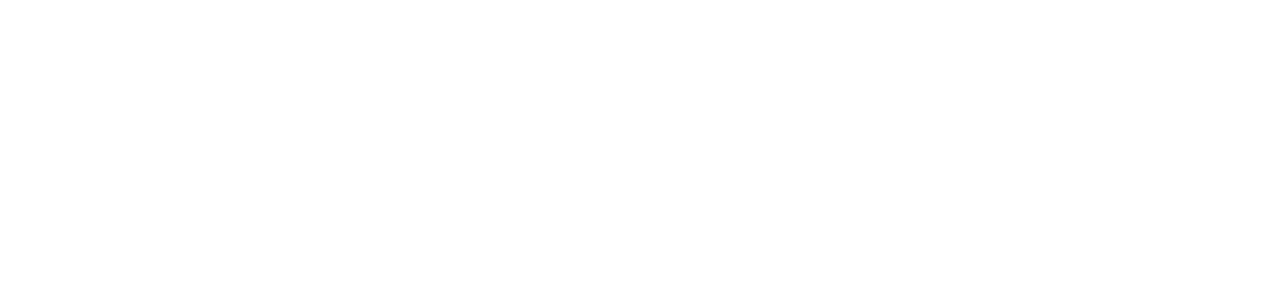
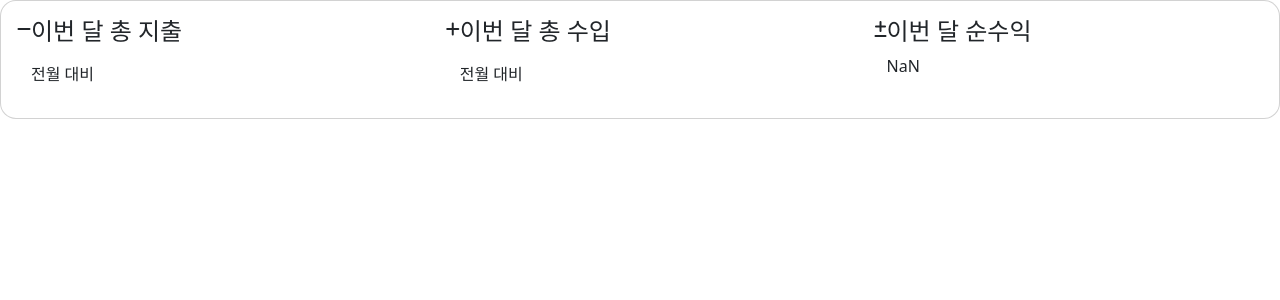
Before and after one commit to ensookim/Skeleton-Project_8, a Vue app: page / in a window 1280 px wide. Shown: the top 300 px of the page. Built offline with nearby package versions, Linux system fonts and the light colour scheme; no server answers.

Commit message:
test : Test MonthlyReport in App.vue

```diff
--- a/src/App.vue
+++ b/src/App.vue
@@ -1,7 +1,10 @@
 <template>
   <div></div>
+  <MonthlyReport />
 </template>
 
-<script setup></script>
+<script setup>
+import MonthlyReport from '@/components/MonthlyReport.vue';
+</script>
 
 <style scoped></style>
```
